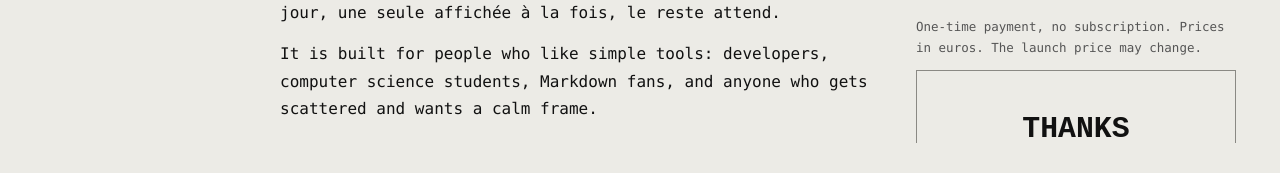
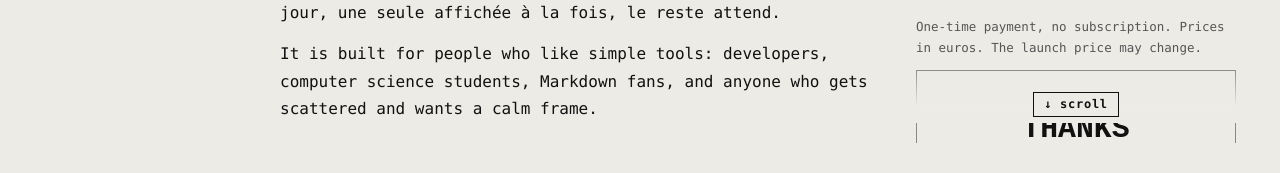
Before and after one commit to Lastexitfromnowhere/retro-deck, a website: page site/public/campagne.html in a window 1280 px wide. Shown: the part 934-1107 px from the top of the page. Drawn offline with Linux system fonts and the light colour scheme; no server answers.

Commit message:
Campaign page: hide inner scrollbars, add fade and scroll hint (fix self-triggering observer)
Co-Authored-By: Claude Sonnet 5.5 <noreply@anthropic.com>

```diff
--- a/site/public/assets/campagne.js
+++ b/site/public/assets/campagne.js
@@ -33,3 +33,35 @@
       msg.textContent = t("Inscription indisponible pour le moment. Réessaie plus tard.", "Sign-up unavailable right now. Please try again later.");
     });
   });
+
+// Colonnes à défilement interne : pas de barre, un repère « défiler » tant qu'il reste du contenu en dessous.
+(function () {
+  "use strict";
+  var TXT = { fr: "↓ défiler", en: "↓ scroll" };
+  var lang = function () { return document.documentElement.lang === "en" ? "en" : "fr"; };
+  function hintify(el) {
+    var hint = document.createElement("div");
+    hint.className = "scrollhint off";
+    hint.setAttribute("aria-hidden", "true");
+    var span = document.createElement("span");
+    hint.appendChild(span);
+    el.appendChild(hint);
+    function update() {
+      var t = TXT[lang()];
+      if (span.textContent !== t) span.textContent = t; // ne rien écrire si inchangé : évite de se déclencher soi-même en boucle
+      var more = el.scrollHeight - el.clientHeight > 12 && el.scrollTop + el.clientHeight < el.scrollHeight - 12;
+      hint.classList.toggle("off", !more);
+    }
+    el.addEventListener("scroll", update, { passive: true });
+    window.addEventListener("resize", update);
+    new MutationObserver(update).observe(document.documentElement, { attributes: true, attributeFilter: ["lang"] });
+    if (window.ResizeObserver) new ResizeObserver(update).observe(el);
+    // le contenu change (boutons d'achat ajoutés plus tard) : on revérifie
+    new MutationObserver(function (muts) {
+      var outside = muts.some(function (m) { return !hint.contains(m.target); });
+      if (outside) update();
+    }).observe(el, { childList: true, subtree: true });
+    update();
+  }
+  [].forEach.call(document.querySelectorAll(".side, .toc"), hintify);
+})();
--- a/site/public/campagne.html
+++ b/site/public/campagne.html
@@ -92,6 +92,13 @@
   .lang button{border:1px solid var(--ink);background:none;color:var(--ink);font:700 12px "IBM Plex Mono",ui-monospace,Consolas,monospace;padding:2px 10px;cursor:pointer}
   .lang button+button{border-left:0}
   .lang button.on{background:var(--ink);color:var(--paper)}
+
+  /* colonnes à défilement interne : barre masquée, remplacée par un dégradé et un repère « défiler » */
+  .side,.toc{scrollbar-width:none;-ms-overflow-style:none}
+  .side::-webkit-scrollbar,.toc::-webkit-scrollbar{display:none}
+  .scrollhint{position:sticky;bottom:0;height:54px;margin-top:-54px;display:flex;justify-content:center;align-items:flex-end;padding-bottom:6px;pointer-events:none;background:linear-gradient(to top,var(--paper) 30%,rgba(236,235,230,0));transition:opacity .15s steps(3);font-size:12px;font-weight:700;letter-spacing:.06em}
+  .scrollhint span{border:1px solid var(--ink);background:var(--paper);padding:1px 10px}
+  .scrollhint.off{opacity:0}
   footer{border-top:1px solid var(--grey);padding:28px 24px;text-align:center;font-size:12.5px;color:#555}
   @media (max-width:1060px){
     .wrap{grid-template-columns:minmax(0,1fr) 300px}
```
